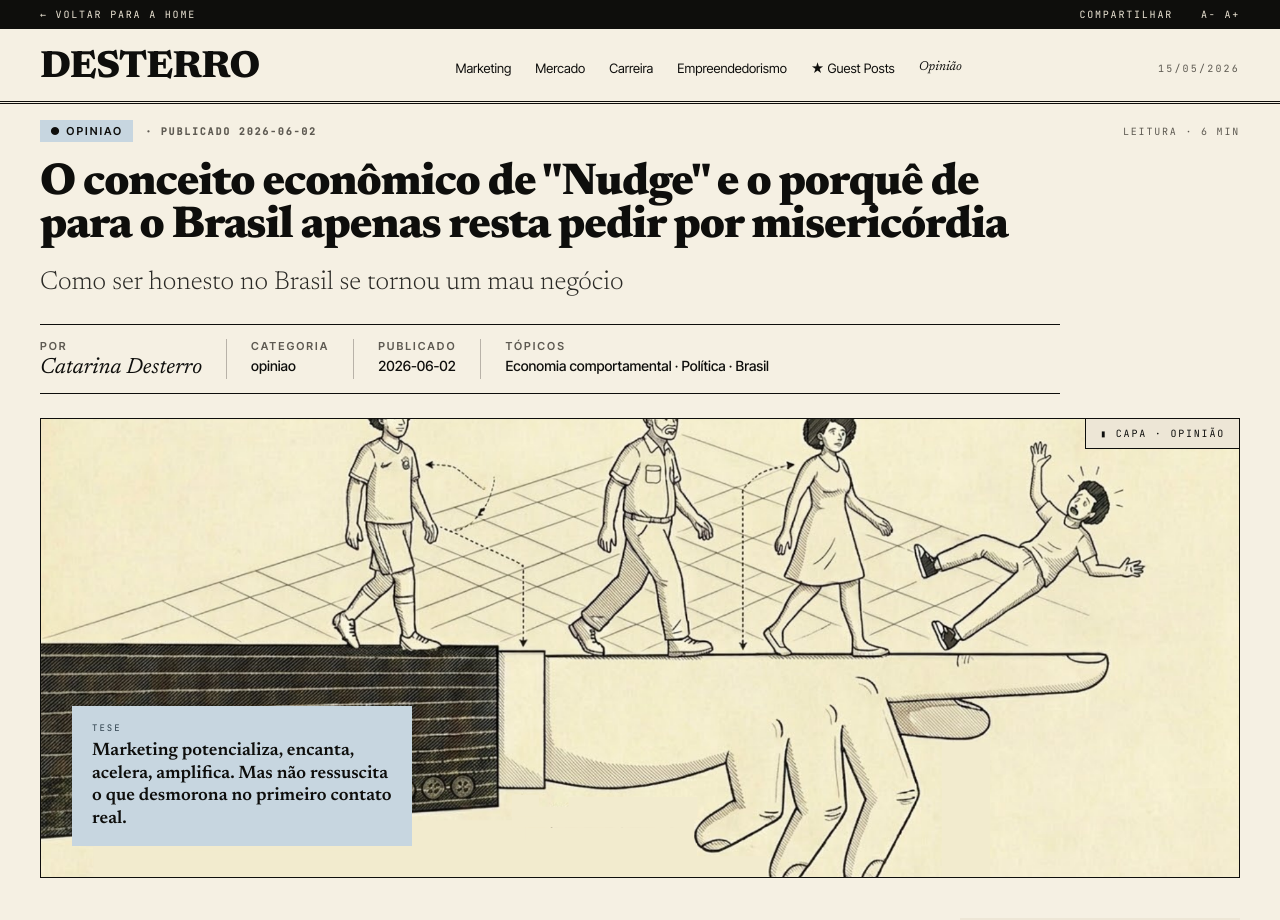
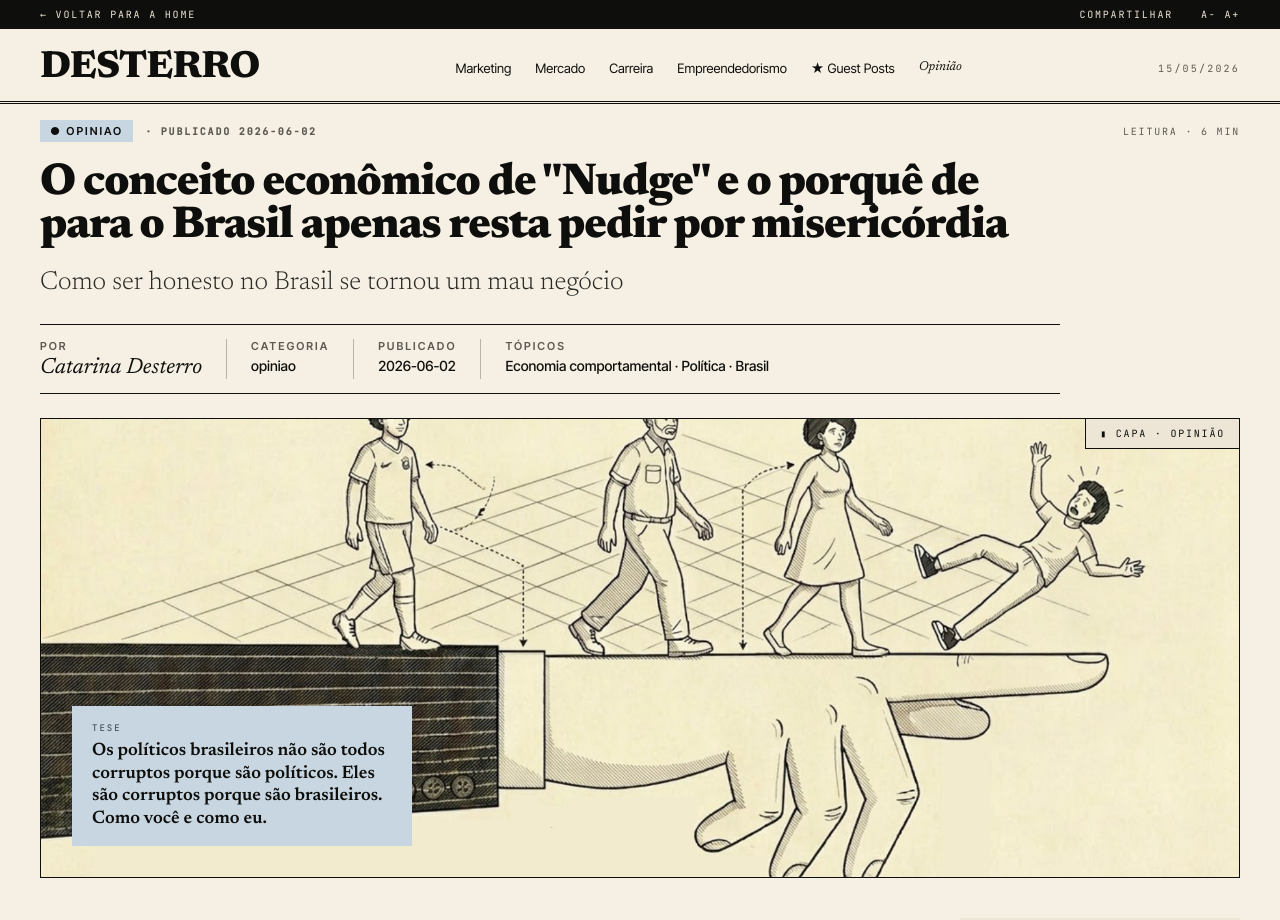
Before and after one commit to catarinaadesterro/desterro, a Next.js app: page /opiniao/o-conceito-de-nudge-e-o-brasil in a window 1280 px wide. Shown: the top 920 px of the page. Built offline with nearby package versions, Linux system fonts and the light colour scheme.

Commit message:
Campo tese editável por artigo no frontmatter MDX
https://claude.ai/code/session_01CtW76Le6pnNMz5KMmju2NP

```diff
--- a/content/articles/marketing-nao-e-deus.mdx
+++ b/content/articles/marketing-nao-e-deus.mdx
@@ -11,6 +11,7 @@ coverImage: "/images/marketing-nao-e-deus.png"
 coverAlt: "Última ceia do marketing — ilustração"
 coverCaption: "Capa · Marketing"
 topics: "Cultura corporativa · Estratégia"
+tese: "Marketing potencializa, encanta, acelera, amplifica. Mas não ressuscita o que desmorona no primeiro contato real."
 seo:
   title: "Marketing não é Deus — DESTERRO"
   description: "Um manifesto sobre a parte que ninguém quer assumir. Por Catarina Desterro."
--- a/content/articles/o-conceito-de-nudge-e-o-brasil.mdx
+++ b/content/articles/o-conceito-de-nudge-e-o-brasil.mdx
@@ -11,6 +11,7 @@ coverImage: "/images/nudge-capa.png"
 coverAlt: "Ilustração alegórica: uma mão empurrando pessoas numa plataforma; Representação do Nudge aplicado ao Brasil"
 coverCaption: "Capa · Opinião"
 topics: "Economia comportamental · Política · Brasil"
+tese: "Os políticos brasileiros não são todos corruptos porque são políticos. Eles são corruptos porque são brasileiros. Como você e como eu."
 seo:
   title: "O conceito de Nudge e o porquê de para o Brasil apenas resta pedir por misericórdia — DESTERRO"
   description: "Como ser honesto no Brasil se tornou um mau negócio. Uma análise sobre economia comportamental, corrupção estrutural e a armadilha que o ambiente brasileiro nos impõe."
--- a/src/app/[category]/[slug]/page.tsx
+++ b/src/app/[category]/[slug]/page.tsx
@@ -131,11 +131,11 @@ export default async function ArticleSlugPage({ params }: { params: { category:
               <EngravedPlaceholder height={460} label="Imagem editorial" corner="CAPA" />
             )}
           </div>
-          {article.coverImage && (
+          {article.coverImage && article.tese && (
             <div className="hero-tese">
               <div className="mono" style={{ fontSize: 9, letterSpacing: '.22em', textTransform: 'uppercase', color: 'var(--blue-ink)', marginBottom: 6 }}>Tese</div>
               <div style={{ fontFamily: 'var(--serif)', fontWeight: 600, fontSize: 18, lineHeight: 1.25 }}>
-                Marketing potencializa, encanta, acelera, amplifica. Mas não ressuscita o que desmorona no primeiro contato real.
+                {article.tese}
               </div>
             </div>
           )}
--- a/src/lib/types.ts
+++ b/src/lib/types.ts
@@ -11,6 +11,7 @@ export interface ArticleMeta {
   coverAlt?: string;
   coverCaption?: string;
   topics?: string;
+  tese?: string;
   seo?: {
     title?: string;
     description?: string;
```
